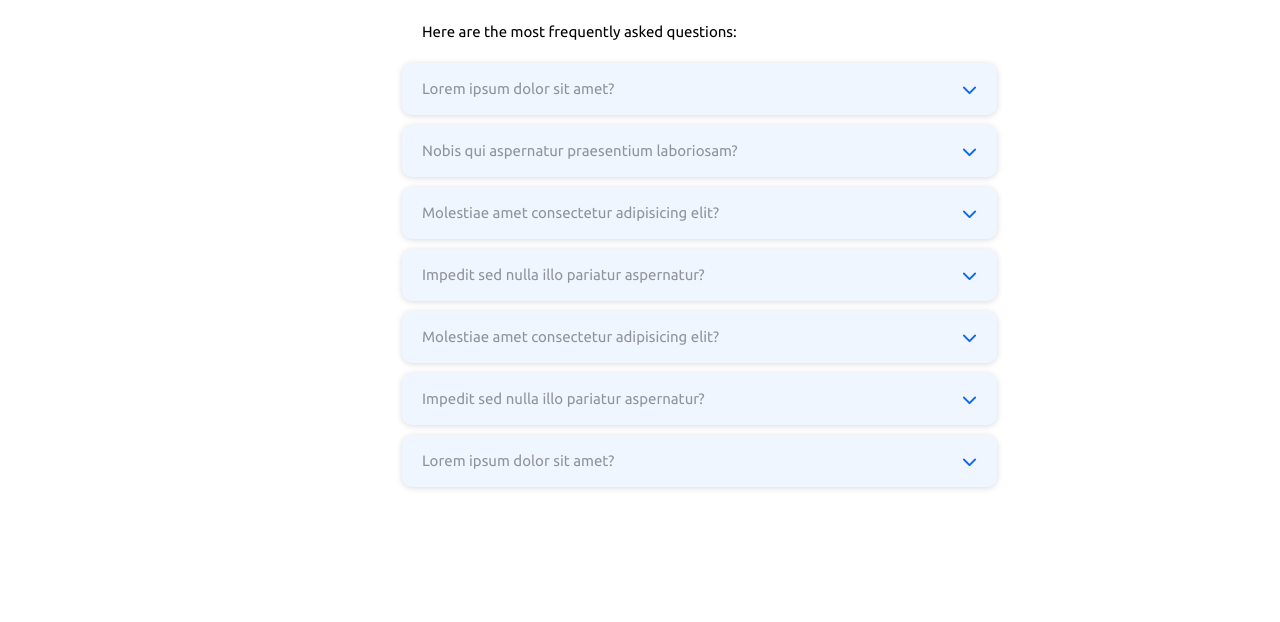
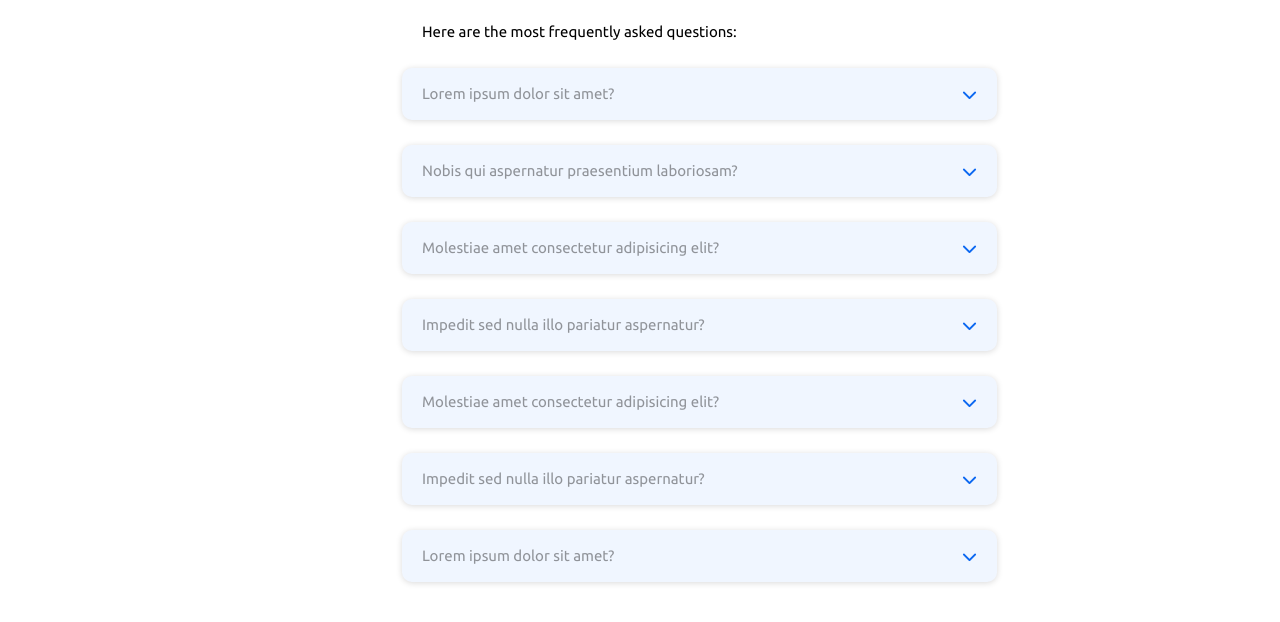
Before and after one commit to Rgerard96/FAQ-Questions, a plain HTML site: page index.html in a window 1280 px wide. Shown: the part 221-843 px from the top of the page. Before the commit the page ends 800 px from the top, so only its background shows below. Drawn offline with Linux system fonts and the light colour scheme.

Commit message:
Update style.css

```diff
--- a/style.css
+++ b/style.css
@@ -127,7 +127,7 @@ h2{
 }
 
 .question-answer{
-  margin-top: 1rem;
+  margin-top: 2.5rem;
   background-color: rgba(10, 102, 241, 0.06);
   box-shadow: 0 1px 6px 0 rgba(0,0,0,0.15);
   padding: 1.5rem 2rem;
```
